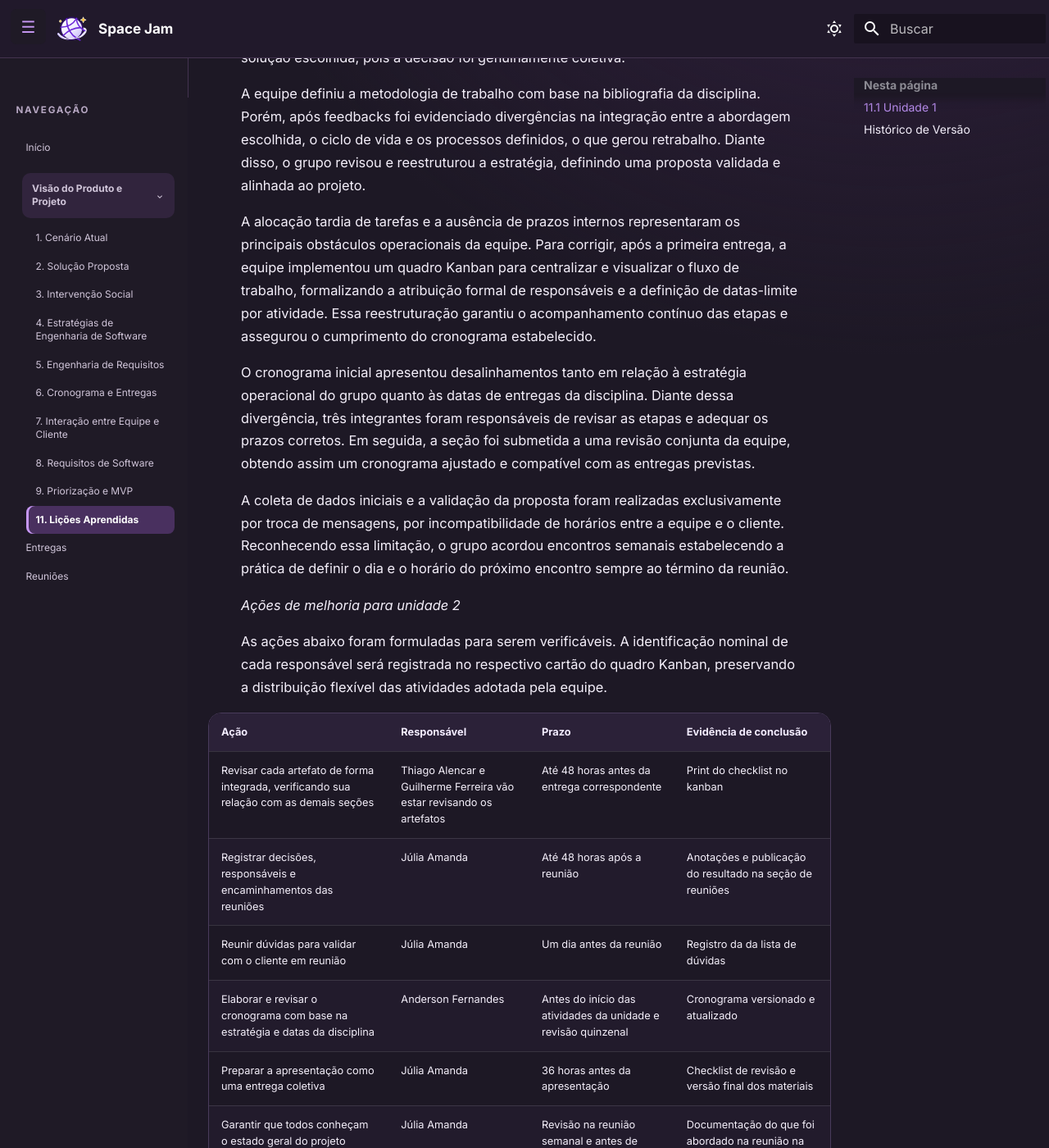
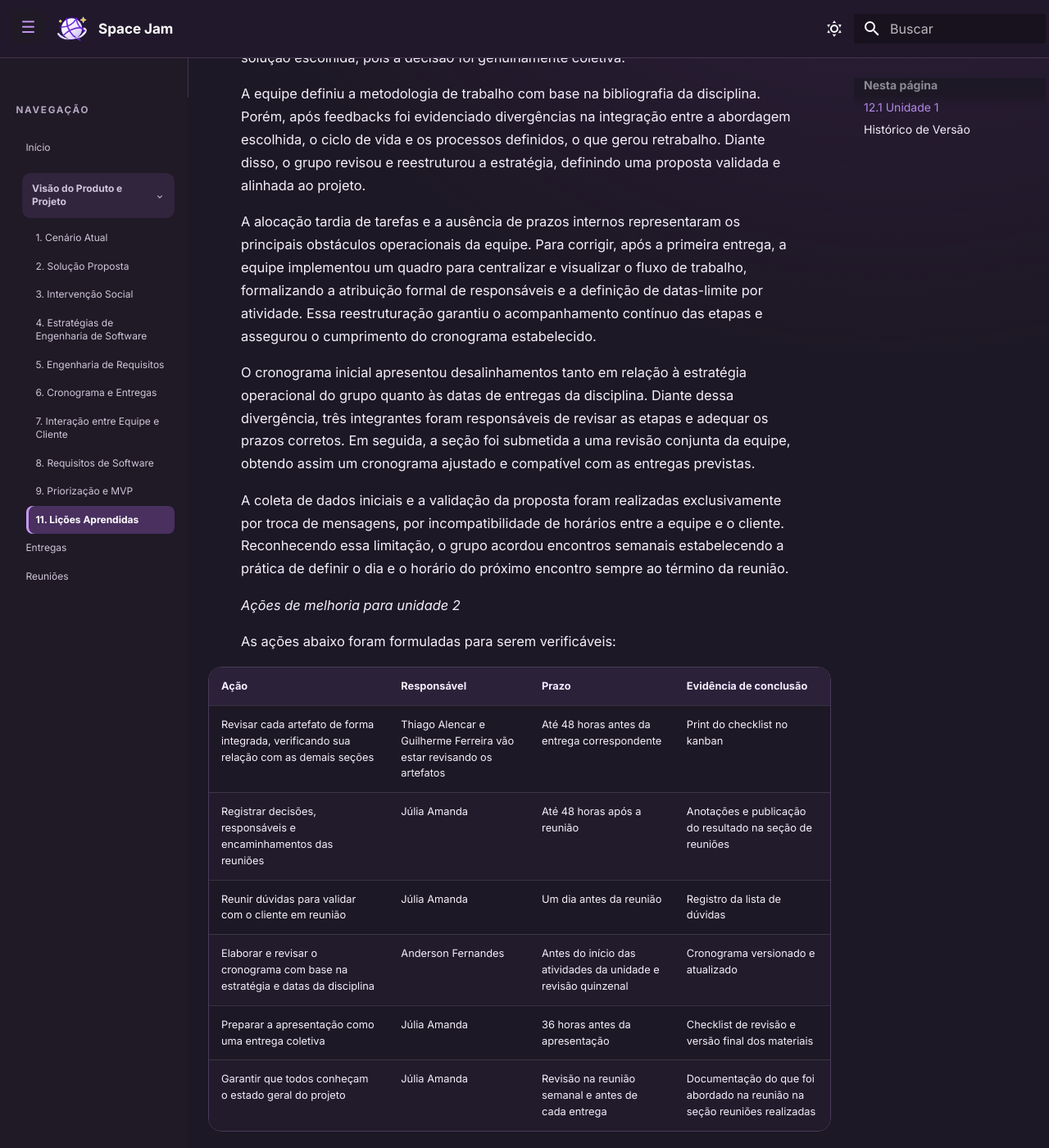
Before and after one commit to mdsreq-fga-unb/REQ-2026.2-T01-SpaceJam, an MkDocs documentation site: the page built from docs/licoes-aprendidas.md, in a window 1280 px wide and 1400 px high, scrolled down 717 px. Shown: the whole window at 82% size. Built offline with MkDocs 1.6.1 and Material for MkDocs 9.7.7, drawn with Linux system fonts in a browser that asks for light colours; comment, search, counter and statistics services are not loaded; some of the changed text lies outside the part shown.

Commit message:
docs: corrigindo erros de lições aprendidas e cenário atual

```diff
--- a/docs/licoes-aprendidas.md
+++ b/docs/licoes-aprendidas.md
@@ -1,8 +1,8 @@
-# 11. Lições Aprendidas
+# 12. Lições Aprendidas
 
 Esta seção registra os principais aprendizados obtidos pela equipe durante o desenvolvimento do projeto. O objetivo é transformar dificuldades observadas, feedbacks recebidos e decisões tomadas em ações concretas para as próximas unidades.
 
-## 11.1 Unidade 1
+## 12.1 Unidade 1
 
 A Unidade 1 envolveu a compreensão do contexto do cliente, a definição inicial da visão do produto e do projeto e a organização dos primeiros artefatos. A revisão da entrega, os apontamentos do professor e do monitor e as conversas posteriores da equipe permitiram identificar os desafios que a equipe teve nesta unidade.
 
@@ -12,7 +12,7 @@
 
 A equipe definiu a metodologia de trabalho com base na bibliografia da disciplina. Porém, após feedbacks foi evidenciado divergências na integração entre a abordagem escolhida, o ciclo de vida e os processos definidos, o que gerou retrabalho. Diante disso, o grupo revisou e reestruturou a estratégia, definindo uma proposta validada e alinhada ao projeto.
 
-A alocação tardia de tarefas e a ausência de prazos internos representaram os principais obstáculos operacionais da equipe. Para corrigir, após a primeira entrega, a equipe implementou um quadro Kanban para centralizar e visualizar o fluxo de trabalho, formalizando a atribuição formal de responsáveis e a definição de datas-limite por atividade. Essa reestruturação garantiu o acompanhamento contínuo das etapas e assegurou o cumprimento do cronograma estabelecido.
+A alocação tardia de tarefas e a ausência de prazos internos representaram os principais obstáculos operacionais da equipe. Para corrigir, após a primeira entrega, a equipe implementou um quadro para centralizar e visualizar o fluxo de trabalho, formalizando a atribuição formal de responsáveis e a definição de datas-limite por atividade. Essa reestruturação garantiu o acompanhamento contínuo das etapas e assegurou o cumprimento do cronograma estabelecido.
 
 O cronograma inicial apresentou desalinhamentos tanto em relação à estratégia operacional do grupo quanto às datas de entregas da disciplina. Diante dessa divergência, três integrantes foram responsáveis de revisar as etapas e adequar os prazos corretos. Em seguida, a seção foi submetida a uma revisão conjunta da equipe, obtendo assim um cronograma ajustado e compatível com as entregas previstas.
 
@@ -21,13 +21,13 @@
 
 *Ações de melhoria para unidade 2*
 
-As ações abaixo foram formuladas para serem verificáveis. A identificação nominal de cada responsável será registrada no respectivo cartão do quadro Kanban, preservando a distribuição flexível das atividades adotada pela equipe.
+As ações abaixo foram formuladas para serem verificáveis:
 
 | Ação | Responsável | Prazo | Evidência de conclusão |
 | --- | --- | --- | --- |
 | Revisar cada artefato de forma integrada, verificando sua relação com as demais seções | Thiago Alencar e Guilherme Ferreira vão estar revisando os artefatos | Até 48 horas antes da entrega correspondente | Print do checklist no kanban |
 | Registrar decisões, responsáveis e encaminhamentos das reuniões | Júlia Amanda | Até 48 horas após a reunião | Anotações e publicação do resultado na seção de reuniões |
-| Reunir dúvidas para validar com o cliente em reunião | Júlia Amanda | Um dia antes da reunião | Registro da da lista de dúvidas |
+| Reunir dúvidas para validar com o cliente em reunião | Júlia Amanda | Um dia antes da reunião | Registro da lista de dúvidas |
 | Elaborar e revisar o cronograma com base na estratégia e datas da disciplina | Anderson Fernandes | Antes do início das atividades da unidade e revisão quinzenal | Cronograma versionado e atualizado |
 | Preparar a apresentação como uma entrega coletiva | Júlia Amanda | 36 horas antes da apresentação | Checklist de revisão e versão final dos materiais |
 | Garantir que todos conheçam o estado geral do projeto | Júlia Amanda | Revisão na reunião semanal e antes de cada entrega | Documentação do que foi abordado na reunião na seção reuniões realizadas |
```
Also changed, not shown: other parts of docs/licoes-aprendidas.md (+1 -1 lines), docs/cenario_atual.md (+3 -4 lines).
